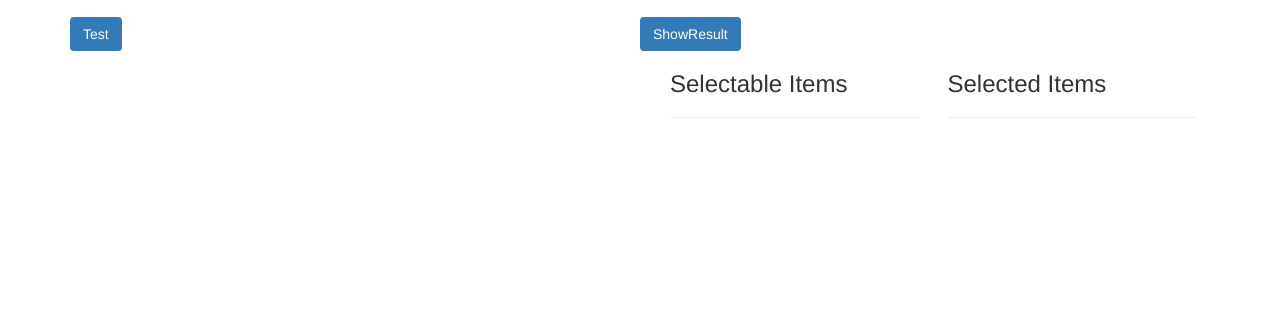
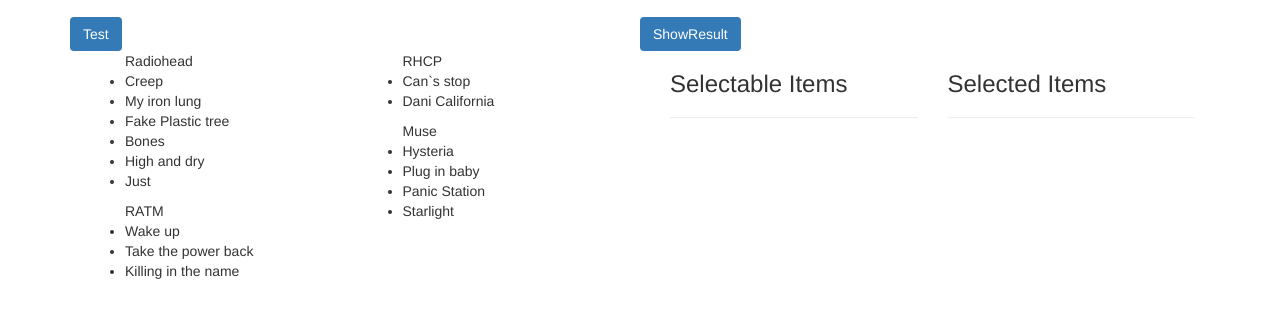
Before and after one commit to kaifer/angular-ju-multi-select, a website: page demo/index.html in a window 1280 px wide. Shown: the part 103-420 px from the top of the page. Drawn offline with nearby package versions, Linux system fonts and the light colour scheme; some packages are replaced by stand-ins of ours.

Commit message:
use custom children and id property. data push.

```diff
--- a/demo/index.html
+++ b/demo/index.html
@@ -20,12 +20,12 @@
         <div ju-multi-select="params">
             <div class="col-xs-6">
                 <ul ng-repeat="selectable in $selectable" ng-click="params.moveParentToSelected($index)">{{selectable.name}}
-                    <li ng-repeat="children in selectable.children" ng-click="params.moveChildToSelected($index,selectable,$event)">{{children.name}}</li>
+                    <li ng-repeat="children in selectable.song" ng-click="params.moveChildToSelected($index,selectable,$event)">{{children.name}}</li>
                 </ul>
             </div>
             <div class="col-xs-6">
                 <ul ng-repeat="selected in $selected" ng-click="params.moveParentToSelectable($index)">{{selected.name}}
-                    <li ng-repeat="children in selected.children" ng-click="params.moveChildToSelectable($index,selected,$event)">{{children.name}}</li>
+                    <li ng-repeat="children in selected.song" ng-click="params.moveChildToSelectable($index,selected,$event)">{{children.name}}</li>
                 </ul>
             </div>
         </div>
@@ -74,24 +74,28 @@
     angular.module('demoApp', ['ngRoute','juMultiSelect'])
     .controller('demoCtrl',['$scope', 'JuMultiSelectParams' ,function($scope, JuMultiSelectParams){
                 $scope.params = new JuMultiSelectParams({
-                    name: "test"
+                    id: "idx",
+                    children: 'song'
                 }, {
                     getData: function (defer) {
                         defer.resolve({
                             selectable:  [
-                                {id:1,name:"Radiohead",children:[{id:1,name:"Creep"},{id:2,name:"My iron lung"},{id:3,name:"Fake Plastic tree"},{id:4,name:"Bones"},{id:5,name:"High and dry"},{id:6,name:"Just"}]},
-                                {id:2,name:"RATM",children:[{id:9,name:"Wake up"},{id:8,name:"Take the power back"},{id:7,name:"Killing in the name"}]}
+                                {idx:1,name:"Radiohead",song:[{idx:1,name:"Creep"},{idx:2,name:"My iron lung"},{idx:3,name:"Fake Plastic tree"},{idx:4,name:"Bones"},{idx:5,name:"High and dry"},{idx:6,name:"Just"}]},
+                                {idx:2,name:"RATM",song:[{idx:9,name:"Wake up"},{idx:8,name:"Take the power back"},{idx:7,name:"Killing in the name"}]}
                             ],
                             selected: [
-                                {id:3,name:"RHCP",children:[{id:14,name:"Can`s stop"},{id:15,name:"Dani California"}]},
-                                {id:4,name:"Muse",children:[{id:13,name:"Hysteria"},{id:12,name:"Plug in baby"},{id:11,name:"Panic Station"},{id:10,name:"Starlight"}]}
+                                {idx:3,name:"RHCP",song:[{idx:14,name:"Can`s stop"},{idx:15,name:"Dani California"}]},
+                                {idx:4,name:"Muse",song:[{idx:13,name:"Hysteria"},{idx:12,name:"Plug in baby"},{idx:11,name:"Panic Station"},{idx:10,name:"Starlight"}]}
                             ]
                         });
                     }
                 });
 
                 $scope.test = function(){
-                    $scope.params.reload();
+                    $scope.params.addDatasToSelectable(
+                            {idx:6,name:"Eminem",song:[{idx:64,name:"Lose Yourself"},{idx:65,name:"Rap God"}]},
+                            [{idx:66,name:"The Monster"}]
+                    );
                 };
 
                 $scope.showResult = function(){
```
Also changed, not shown: dist/ju-multi-select.js.
